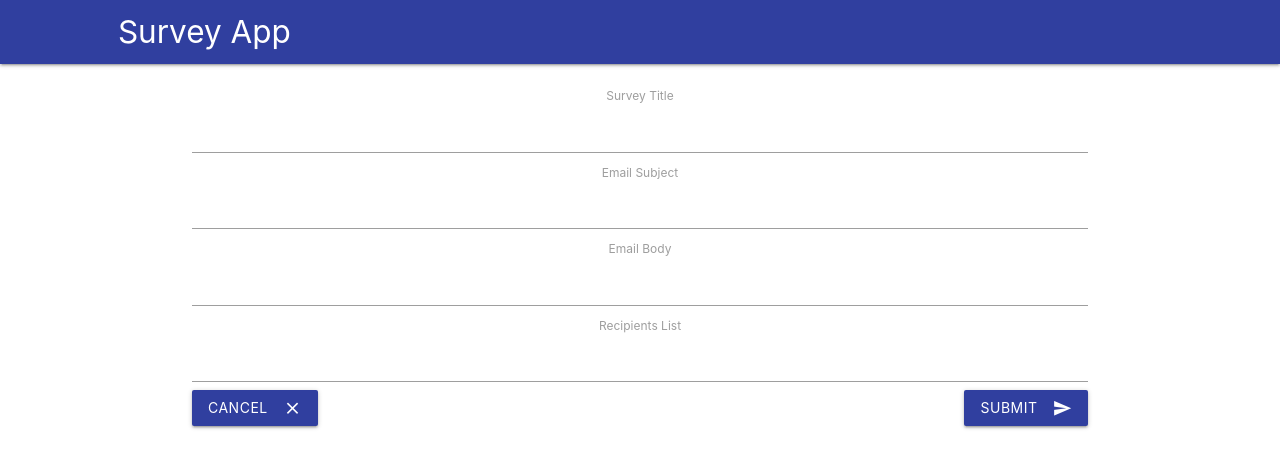
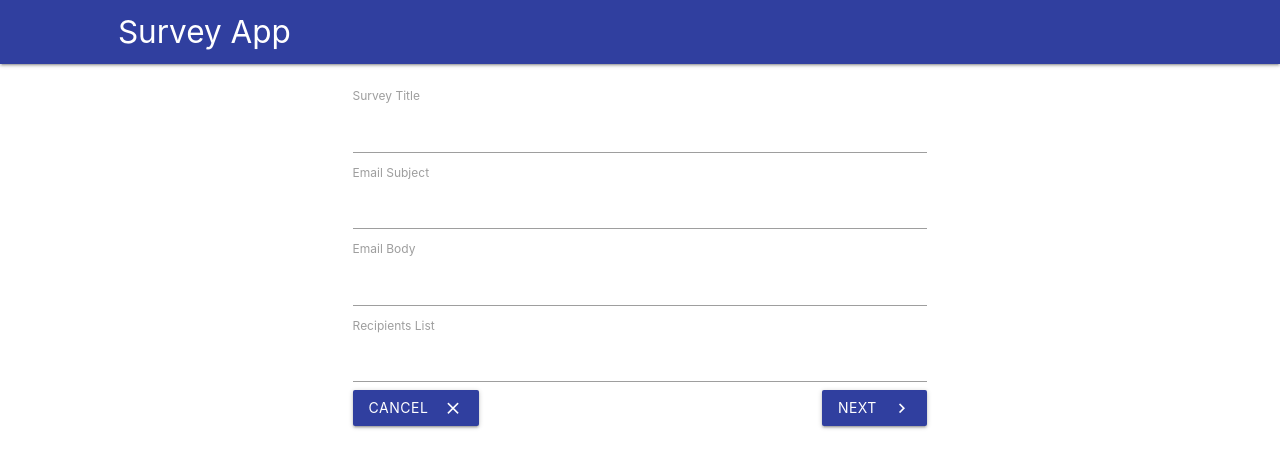
Before and after one commit to CodingByMoMo/React-course-app, a React (Create React App) app in the folder client/: page /surveys/new in a window 1280 px wide. Shown: the top 468 px of the page. Built offline with nearby package versions, Linux system fonts and the light colour scheme; no server answers.

Commit message:
Add field validation

```diff
--- a/client/src/components/Form/Survey_field.js
+++ b/client/src/components/Form/Survey_field.js
@@ -3,9 +3,10 @@ import React, { Component } from "react";
 class Survey_field extends Component {
   render() {
     return (
-      <div>
+      <div className="left-align">
         <label>{this.props.label}</label>
         <input {...this.props.input} />
+        <span className="helper-text red-text" data-error="wrong">{this.props.meta.touched && this.props.meta.error}</span>
       </div>
     );
   }
--- a/client/src/components/Form/Survey_form.js
+++ b/client/src/components/Form/Survey_form.js
@@ -1,47 +1,72 @@
 import React, { Component } from "react";
 import { reduxForm, Field } from "redux-form";
 import _ from "lodash";
+import { Link } from "react-router-dom";
 import Survey_field from "./Survey_field";
 
 const FIELDS = [
-  { label: "Survey Title", name: "title" },
-  { label: "Email Subject", name: "subject" },
-  { label: "Email Body", name: "body" },
-  { label: "Recipients List", name: "recipients" },
+  { label: "Survey Title", name: "title", type: "text" },
+  { label: "Email Subject", name: "subject", type: "text" },
+  { label: "Email Body", name: "body", type: "text" },
+  { label: "Recipients List", name: "recipients", type: "textArea" },
 ];
 
 class Survey_form extends Component {
   render_fields() {
-    return _.map(FIELDS, ({ label, name }) => {
+    return _.map(FIELDS, ({ label, name, type }) => {
       return (
-        <Field key={name} component={Survey_field} type="text" label={label} name={name} />
+        <Field
+          key={name}
+          component={Survey_field}
+          type={type}
+          label={label}
+          name={name}
+        />
       );
     });
   }
   render() {
     return (
-      <div>
+      <div className="row">
+        <div className="col s2"></div>
+        <div className="col s8">
           <form
             onSubmit={this.props.handleSubmit((values) => console.log(values))}
           >
             {this.render_fields()}
             <div>
-            <button className="btn waves-effect waves-light indigo darken-2 left">
+              <Link to="/surveys" className="btn waves-effect waves-light indigo darken-2 left">
                 Cancel <i className="material-icons right">close</i>
-            </button>
+              </Link>
               <button
                 className="btn waves-effect waves-light indigo darken-2 right"
                 type="submit"
               >
-              Submit <i className="material-icons right">send</i>
+                Next <i className="material-icons right">chevron_right</i>
               </button>
             </div>
           </form>
+        </div>
+        <div className="col s2"></div>
       </div>
     );
   }
 }
 
+function validate(values) {
+  const errors = {};
+
+  _.each(FIELDS, (field) => {
+    if(!values[field.name]) {
+      errors[field.name] = "You must provide a " + field.label;
+    }
+  })
+
+
+  return errors;
+}
+
 export default reduxForm({
+  validate,
   form: "surveyForm",
 })(Survey_form);
--- /dev/null
+++ b/client/src/utils/validate_emails.js
@@ -0,0 +1,4 @@
+function validate_emails (emails_list) {
+    const emails_array = emails_list.split(",");
+}
+export default validate_emails;
```
Lines whose indentation alone changed are shown as unchanged.
